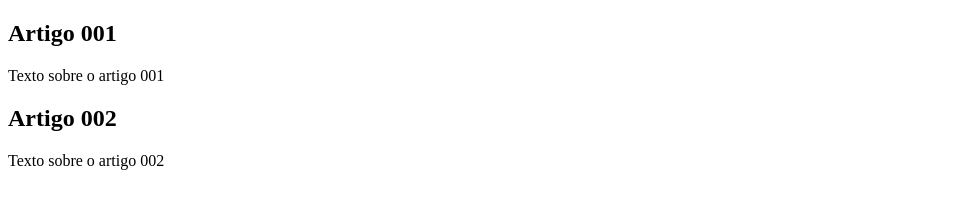
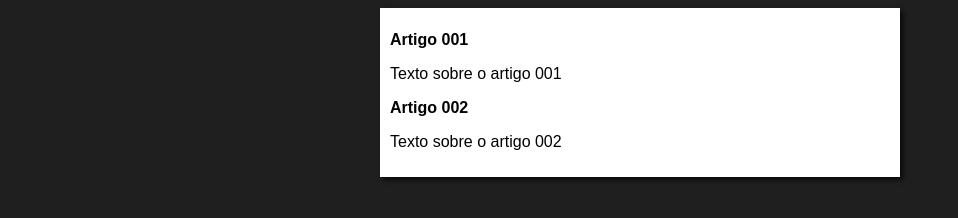
Before and after one commit to AlexsanderGianasi/Brench-testes, a plain HTML site: page index.html in a window 1280 px wide. Shown: the whole page, without its empty margins (0-958 px from the left). Drawn offline with Linux system fonts and the light colour scheme.

Commit message:
design
iniciei o design

```diff
--- /dev/null
+++ b/estilo/style.css
@@ -0,0 +1,15 @@
+* {
+    font-family: Arial, Helvetica, sans-serif;
+    font-size: 16px;
+}
+body {
+    background-color: rgb(31, 31, 31);
+}
+
+main {
+    background-color: white;
+    width: 500px;
+    margin: auto;
+    padding: 10px;
+    box-shadow: 3px 3px 5px rgba(0, 0, 0, 0.733);
+}
--- a/index.html
+++ b/index.html
@@ -4,6 +4,8 @@
     <meta charset="UTF-8">
     <meta name="viewport" content="width=device-width, initial-scale=1.0">
     <title>Brenchs</title>
+    <link rel="stylesheet" href="estilo/style.css">
+
 </head>
 <body>
     <main>
```
